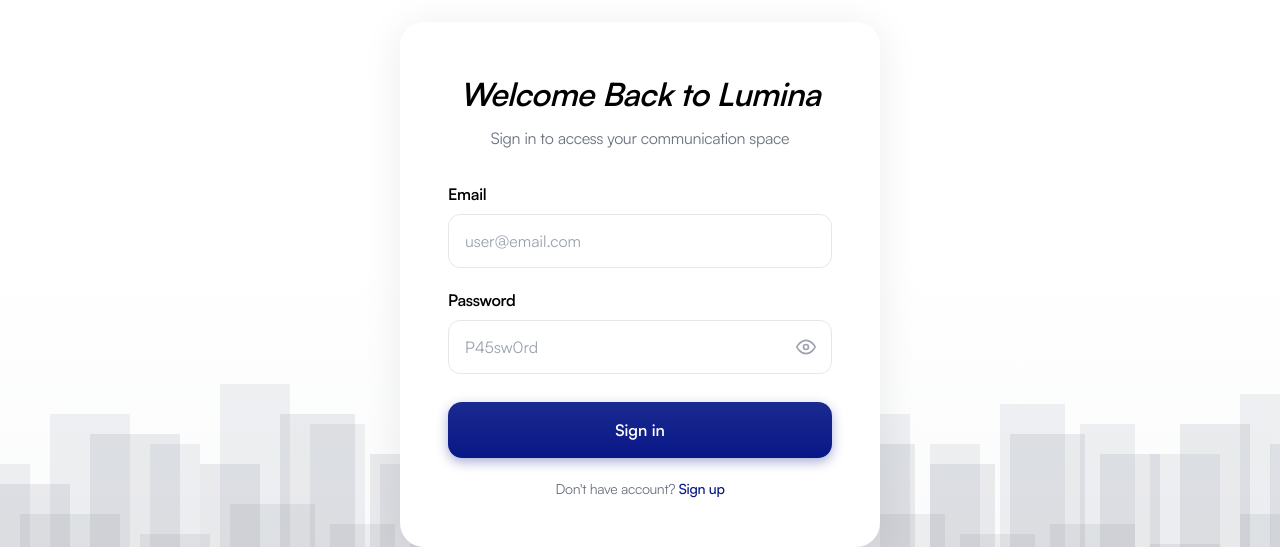
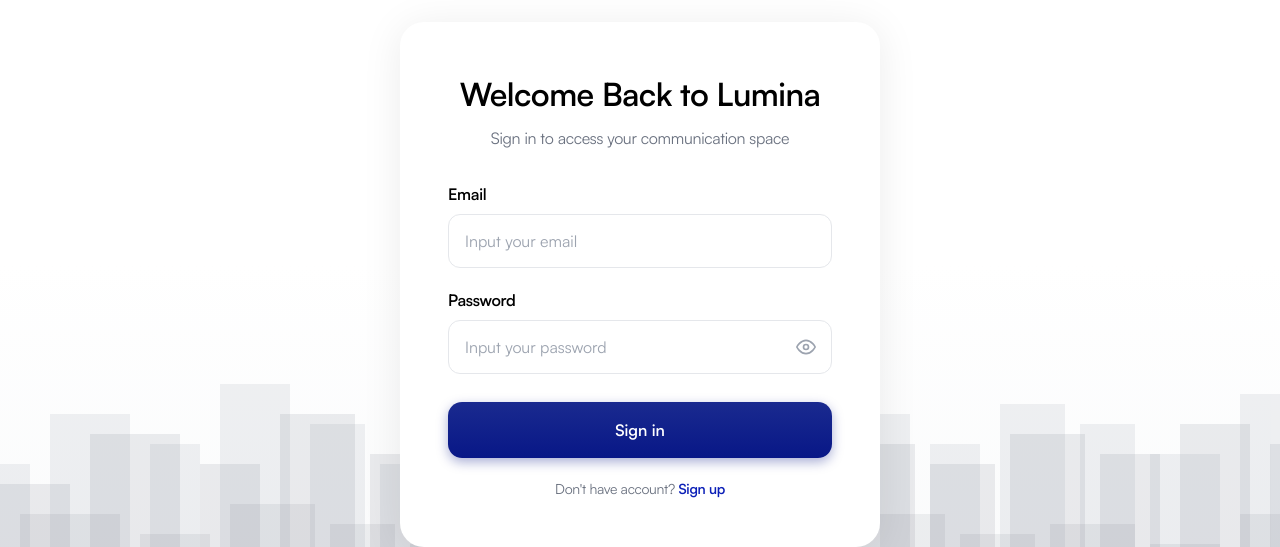
Before and after one commit to lumina-id/lumina-app, a Next.js app: page /login in a window 1280 px wide. Shown: the part 136-683 px from the top of the page. Built offline with nearby package versions, Linux system fonts and the light colour scheme.

Commit message:
style: Refine authentication UI with updated colors, input placeholders, and text styles.

```diff
--- a/src/app/(auth)/login/page.tsx
+++ b/src/app/(auth)/login/page.tsx
@@ -26,7 +26,7 @@
           id="email"
           label="Email"
           type="email"
-          placeholder="user@email.com"
+          placeholder="Input your email"
           value={email}
           onChange={setEmail}
         />
@@ -34,7 +34,7 @@
           id="password"
           label="Password"
           type="password"
-          placeholder="P45sw0rd"
+          placeholder="Input your password"
           value={password}
           onChange={setPassword}
         />
@@ -47,7 +47,7 @@
           Don&apos;t have account?{" "}
           <Link
             href="/signup"
-            className="text-primary font-medium hover:underline"
+            className="text-[#0B1FB7] font-semibold hover:underline"
           >
             Sign up
           </Link>
--- a/src/app/(auth)/signup/page.tsx
+++ b/src/app/(auth)/signup/page.tsx
@@ -33,7 +33,7 @@
           id="fullName"
           label="Full Name"
           type="text"
-          placeholder="User Name"
+          placeholder="Input your full name"
           value={fullName}
           onChange={setFullName}
         />
@@ -41,7 +41,7 @@
           id="email"
           label="Email"
           type="email"
-          placeholder="user@email.com"
+          placeholder="Input your email"
           value={email}
           onChange={setEmail}
         />
@@ -49,7 +49,7 @@
           id="password"
           label="Password"
           type="password"
-          placeholder="P45sw0rd"
+          placeholder="Input your password"
           value={password}
           onChange={setPassword}
         />
@@ -57,7 +57,7 @@
           id="confirmPassword"
           label="Confirm Password"
           type="password"
-          placeholder="P45sw0rd"
+          placeholder="Input your confirm password"
           value={confirmPassword}
           onChange={setConfirmPassword}
         />
@@ -70,7 +70,7 @@
           Have account?{" "}
           <Link
             href="/login"
-            className="text-primary font-medium hover:underline"
+            className="text-[#0B1FB7] font-semibold hover:underline"
           >
             Sign in
           </Link>
--- a/src/components/auth/AuthCard.tsx
+++ b/src/components/auth/AuthCard.tsx
@@ -9,7 +9,7 @@
     <div className="w-full max-w-[480px] mx-auto px-4 md:px-0">
       <div className="bg-white rounded-[24px] shadow-[0_4px_40px_rgba(0,0,0,0.08)] p-[32px] md:p-[48px]">
         <div className="flex flex-col items-center text-center mb-[32px]">
-          <h1 className="text-[24px] md:text-[32px] font-semibold italic text-black tracking-[-0.5px] mb-[8px]">
+          <h1 className="text-[24px] md:text-[32px] font-semibold text-black tracking-[-0.5px] mb-[8px]">
             {title}
           </h1>
           <p className="text-[14px] md:text-[16px] text-[#6b7280] tracking-[-0.3px] font-normal">
--- a/src/components/auth/AuthInput.tsx
+++ b/src/components/auth/AuthInput.tsx
@@ -40,7 +40,7 @@
           style={{
             borderColor: '#e5e7eb',
           }}
-          className="w-full px-[16px] py-[14px] border-[1.5px] rounded-[12px] text-[14px] md:text-[16px] text-black placeholder:text-[#9ca3af] focus:outline-none focus:border-[#081787] focus:ring-2 focus:ring-[#081787]/20 transition-all bg-white"
+          className="w-full px-[16px] py-[14px] border-[1.5px] rounded-[12px] text-[14px] md:text-[16px] text-black placeholder:text-[#9ca3af] focus:outline-none focus:border-[#0B1FB7] focus:ring-2 focus:ring-[#0B1FB7]/20 transition-all bg-white"
         />
         {isPassword && (
           <button
```
